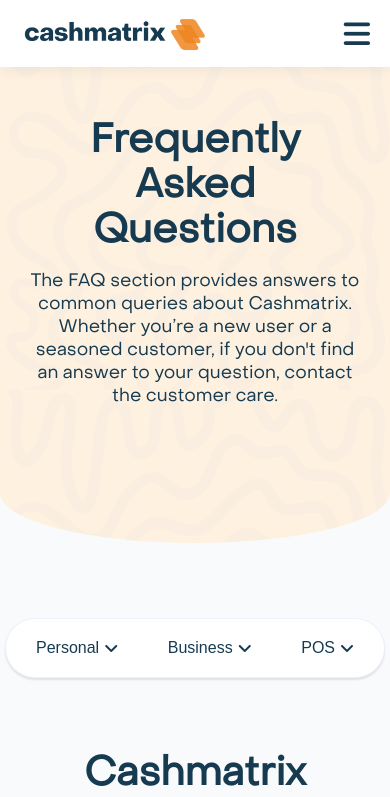
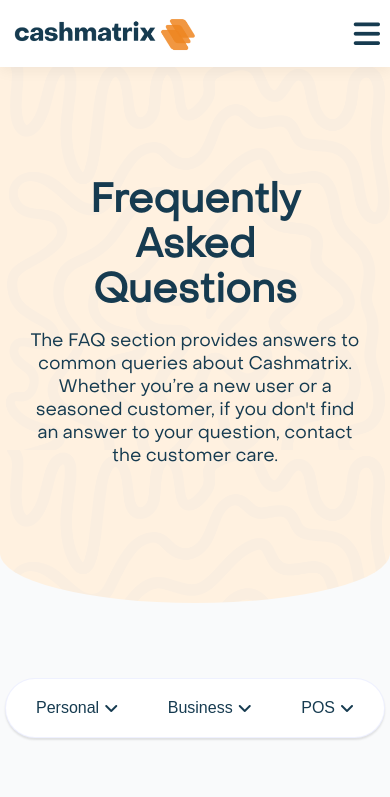
Before and after one commit to Adejsam/Cashmatrix, a Next.js app: page /help/faqs in a window 390 px wide. Shown: the top 797 px of the page. Built offline with nearby package versions, Linux system fonts and the light colour scheme.

Commit message:
corrected some styling

```diff
--- a/src/app/(home)/company/about-us/page.module.css
+++ b/src/app/(home)/company/about-us/page.module.css
@@ -4,6 +4,7 @@
   background-color: var(--grey-color);
   > .section {
     padding-bottom: 100px;
+    padding-block: 60px;
     > .hero{
       width: 100%;
       background-image: url("../../../../../public/images/personal\ backg\ image.png");
--- a/src/app/(home)/company/blog/page.module.css
+++ b/src/app/(home)/company/blog/page.module.css
@@ -4,6 +4,7 @@
     background-color: var(--grey-color);
     padding-bottom: 100px;
     > .section {
+    padding-block: 60px;
       > .hero{
         width: 100%;
         background-image: url("../../../../../public/images/personal\ backg\ image.png");
@@ -21,7 +22,6 @@
           letter-spacing: 2px;
         }
         > .heroDesc{
-          font-size: 14px;
           line-height: 23px;
           text-align: center;
           margin: 0 auto;
--- a/src/app/(home)/company/join-our-team/page.module.css
+++ b/src/app/(home)/company/join-our-team/page.module.css
@@ -4,6 +4,7 @@
   > .section {
     background-color: var(--light-orange);
     padding-inline: 100px;
+    padding-top: 60px;
     > .hero {
       display: flex;
       align-items: center;
--- a/src/app/(home)/help/contact-us/page.module.css
+++ b/src/app/(home)/help/contact-us/page.module.css
@@ -4,6 +4,8 @@
   max-width: 100%;
   > .section {
     width: 100%;
+
+    padding-block: 60px;
     > .hero {
       width: 100%;
       background-image: url("../../../../../public/images/personal\ backg\ image.png");
@@ -200,13 +202,14 @@
   }
 }
 
-.success, .errors {
+.success,
+.errors {
   max-width: 100%;
   height: calc(100vh - 60px);
   display: flex;
   justify-content: center;
   align-items: center;
-  > .box{
+  > .box {
     display: flex;
     padding: 30px 0;
     background-color: white;
@@ -224,7 +227,6 @@
       text-align: center;
       padding: 0 0 20px;
       width: 80%;
-
     }
     .button {
       outline: none;
@@ -239,10 +241,10 @@
     }
   }
 }
-  .errors{
-    > .box{
-      > .emoji{
-        color: red;
-      }
+.errors {
+  > .box {
+    > .emoji {
+      color: red;
     }
+  }
 }
--- a/src/app/(home)/help/faqs/page.module.css
+++ b/src/app/(home)/help/faqs/page.module.css
@@ -6,6 +6,7 @@
   > .section {
     width: 100%;
     padding-bottom: 100px;
+    padding-block: 60px;
 
     > .hero {
       width: 100%;
--- a/src/app/(home)/help/get-help/page.module.css
+++ b/src/app/(home)/help/get-help/page.module.css
@@ -4,6 +4,7 @@
   > .section {
     width: 100%;
     padding: 0 0 100px;
+    padding-block: 60px;
     > .hero{
       width: 100%;
       background-image: url("../../../../../public/images/personal\ backg\ image.png");
--- a/src/app/(home)/join-cashmatrix/page.module.css
+++ b/src/app/(home)/join-cashmatrix/page.module.css
@@ -4,6 +4,7 @@
     background-color: var(--light-orange);
 
     > .section {
+    padding-block: 60px;
       > .hero {
         display: flex;
         padding: 20px 150px 0;
--- a/src/app/(home)/legal/data-consent/page.module.css
+++ b/src/app/(home)/legal/data-consent/page.module.css
@@ -2,8 +2,14 @@
   max-width: 100%;
   color: var(--blue-color);
   background-color: #eeeeee;
+
+
   > .section {
     width: 100%;
+    padding-block: 60px;
+
+
+
     > .hero {
       width: 100%;
       background-image: url("../../../../../public/images/personal\ backg\ image.png");
@@ -27,26 +33,26 @@
         width: 80%;
       }
     }
-      > .lists{
+    > .lists {
       padding-inline: 100px;
       padding-bottom: 75px;
-        > .list{
+      > .list {
         padding-bottom: 10px;
-            > .listHeading{
+        > .listHeading {
           padding-bottom: 10px;
           font-size: 20px;
           line-height: 25px;
         }
-            > .paragraph{
+        > .paragraph {
           padding-bottom: 5px;
         }
-            > .subLists{
+        > .subLists {
           display: flex;
           flex-direction: column;
           padding-bottom: 5px;
-                > .subList{
+          > .subList {
             padding-bottom: 3px;
-                  > .span{
+            > .span {
               color: #48d38a;
               padding-right: 5px;
             }
@@ -57,13 +63,13 @@
   }
 }
 
-@media screen and (max-width:1000px) {
-  .main{
-    > .section{
-      > .hero{
+@media screen and (max-width: 1000px) {
+  .main {
+    > .section {
+      > .hero {
         padding-inline: 30px;
       }
-      > .lists{
+      > .lists {
         padding-inline: 30px;
       }
     }
--- a/src/app/(home)/legal/terms-and-condition/page.module.css
+++ b/src/app/(home)/legal/terms-and-condition/page.module.css
@@ -4,6 +4,7 @@
   max-width: 100%;
   > .section {
     width: 100%;
+    padding-block: 60px;
     > .hero {
       width: 100%;
       background-image: url("../../../../../public/images/personal\ backg\ image.png");
@@ -20,22 +21,22 @@
         padding-block: 15px;
       }
     }
-      > .tcLists{
+    > .tcLists {
       padding: 50px 100px;
-        > .tcList{
+      > .tcList {
         padding-bottom: 20px;
-            > .tcHeading{
+        > .tcHeading {
           padding-bottom: 15px;
           font-size: 20px;
           line-height: 25px;
         }
-            > .tcContent{
+        > .tcContent {
           padding-bottom: 5px;
         }
-            > .tcSubLists{
+        > .tcSubLists {
           padding-left: 20px;
           padding-block: 10px;
-                > .tcSubList{
+          > .tcSubList {
             list-style-type: square;
             padding-bottom: 3px;
           }
@@ -45,16 +46,16 @@
   }
 }
 
-@media screen and (max-width:1000px) {
-  .main{
-    > .section{
-      > .hero{
+@media screen and (max-width: 1000px) {
+  .main {
+    > .section {
+      > .hero {
         padding-inline: 30px;
-        > .heroHeading2{
+        > .heroHeading2 {
           width: 100%;
         }
       }
-      > .tcLists{
+      > .tcLists {
         padding-inline: 30px;
       }
     }
--- a/src/app/(home)/page.module.css
+++ b/src/app/(home)/page.module.css
@@ -5,6 +5,7 @@
 
   > .heroSection {
     height: calc(100vh - 60px);
+    padding-top: 60px;
     > .hero {
       display: flex;
       padding: 20px 150px 0;
--- a/src/component/personal component/PersonalHeader/header.module.css
+++ b/src/component/personal component/PersonalHeader/header.module.css
@@ -3,12 +3,12 @@
   background-color: #ffffff;
   min-height: 60px;
   position: fixed;
-  padding-inline: 10px;
+  padding-left: 5px;
+  padding-right: 10px;
   background-color: white;
   z-index: 999;
   animation: slideDown 1s ease-in-out;
   box-shadow: 0 4px 13px rgba(0, 0, 0, 0.05);
-
 
   > .section {
     height: 100%;
@@ -168,9 +168,9 @@
 
 @media screen and (max-width: 1000px) {
   .header {
+    padding-left: 5px;
+    padding-right: 10px;
     > .section {
-      padding-left: 5px;
-      padding-right: 10px;
       > .container {
         max-width: 100%;
         > .content {
```
Lines whose indentation alone changed are shown as unchanged.
